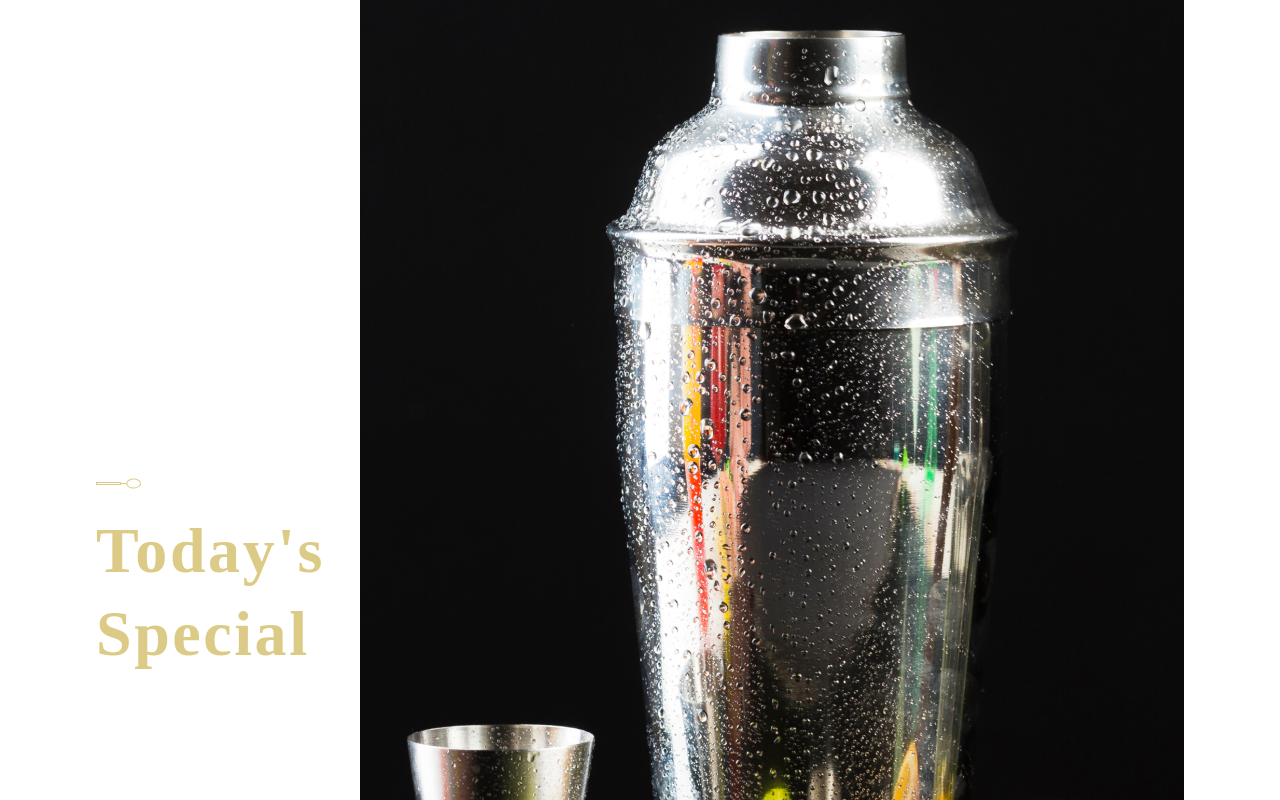
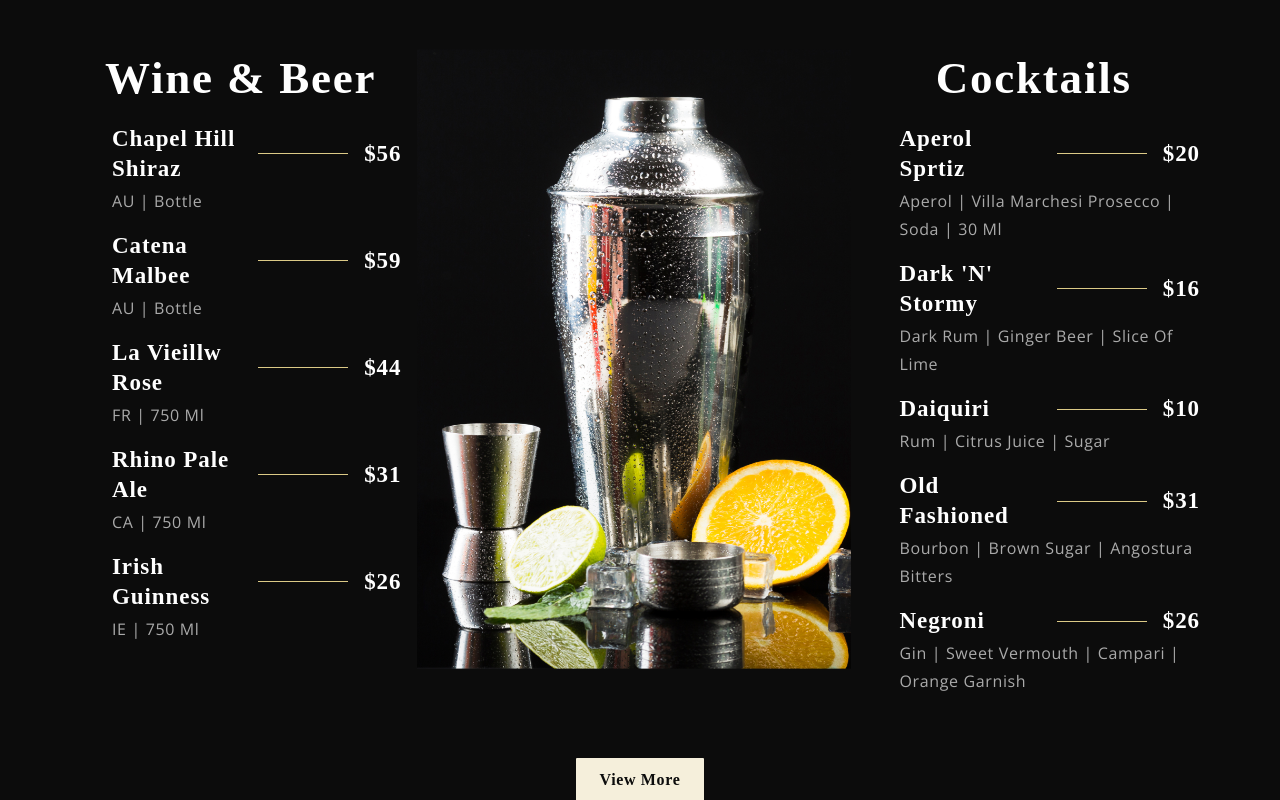
Before and after one commit to Geraldoeze/Gericht-app, a React (Create React App) app: page / in a window 1280 px wide. Shown: the part 2420-3220 px from the top of the page. Built offline with nearby package versions, Linux system fonts and the light colour scheme; a web font is replaced by a local one.

Commit message:
special menu done

```diff
--- a/src/components/Menuitem/MenuItem.css
+++ b/src/components/Menuitem/MenuItem.css
@@ -0,0 +1,35 @@
+.app__menuitem {
+    width: 100%;
+    margin: 1rem;
+
+    display: flex;
+    flex-direction: column;
+}
+
+.app__menuitem-head {
+    display: flex;
+    justify-content: space-between;
+    align-items: center;
+}
+
+.app__menuitem-sub {
+    width: 100%;
+    margin-top: 0.2rem;
+}
+
+.app__menuitem-name {
+    flex: 1;
+}
+
+.app__menuitem-dash {
+    width: 90px;
+    height: 1px;
+    background: var(--color-golden);
+    margin: 0 1rem;
+}
+
+.app__menuitem-price {
+    display: flex;
+    justify-content: flex-end;
+    align-items: flex-end;
+}
--- a/src/components/Menuitem/MenuItem.jsx
+++ b/src/components/Menuitem/MenuItem.jsx
@@ -2,9 +2,24 @@
 
 import './MenuItem.css';
 
-const MenuItem = () => (
-  <div>
-    MenuItem
+const MenuItem = ({title, price, tags}) => (
+  <div className='app__menuitem'>
+    <div className='app__menuitem-head'>
+      <div className='app__menuitem-name'>
+        <p className='p__cormorant' style={{ color:"DCCA87"}} >{title}</p>
+      </div>
+
+      <div className='app__menuitem-dash' />
+
+
+      <div className='app__menuitem-price'>
+        <p className='p__cormorant' >{price}</p>
+      </div>
+    </div>
+
+    <div className='app__menuitem-sub'>
+      <p className='p__opensans' style={{color: '#AAA'}} >{tags}</p>
+    </div>
   </div>
 );
 
--- a/src/container/Menu/SpecialMenu.css
+++ b/src/container/Menu/SpecialMenu.css
@@ -0,0 +1,87 @@
+.app__specialMenu {
+    flex-direction: column;
+    background: var(--color-black);
+}
+
+.app__specialMenu-title {
+    margin-bottom: 2rem;
+    text-align: center;
+}
+
+.app__specialMenu-menu {
+    width: 100%;
+
+    margin: 2rem 0;
+    display: flex;
+    justify-content: center;
+    align-items: flex-start;
+    flex-direction: row;
+}
+
+.app__specialMenu-menu_heading {
+    font-family: var(--font-base);
+    font-weight: 600;
+    font-size: 45px;
+    line-height: 58.8px;
+    letter-spacing: 0.04em;
+    color: var(--color-white);
+}
+
+.app__specialMenu-menu_wine,
+.app__specialMenu-menu_cocktails {
+    flex: 1;
+    width: 100%;
+    flex-direction: column;
+}
+
+.app__specialMenu-menu_img {
+    width: 410px;
+    margin: 0 2rem;
+}
+
+.app__specialMenu-menu_img img {
+    width: 100%;
+    height: auto;
+}
+
+.app__specialMenu-menu_items {
+    display: flex;
+    flex-direction: column;
+
+    margin: 2rem 0;
+    width: 100%;
+}
+
+@media screen and (max-width: 2000px) {
+    .app__specialMenu-menu_img {
+        width: 650px;
+    }
+    .app__specialMenu-menu_img img {
+        height: 620px;
+    }
+
+}
+
+@media screen and (max-width: 1150px) {
+    .app__specialMenu-menu {
+        flex-direction: column;
+        align-items: center;
+        width: 100%;
+    }
+}
+
+@media screen and (max-width: 650px) {
+    .app__specialMenu-menu_img {
+        width: 100%;
+    }
+    .app__specialMenu-menu_img img {
+        height: 450px;
+    }
+    .app__specialMenu-menu_heading {
+        font-size: 35px;
+        line-height: 48.5px;
+    }
+    .app__specialMenu-menu_img {
+        margin: 3rem 0;
+    }
+}
--- a/src/container/Menu/SpecialMenu.jsx
+++ b/src/container/Menu/SpecialMenu.jsx
@@ -11,11 +11,11 @@
     </div>
 
     <div className='app__specialMenu-menu'>
-      <div className='app__specialMenu-menu_wine flex__center'>
-        <p className='app__specialMenu_menu_heading'>Wine & Beer</p>
+      <div className='app__specialMenu-menu_wine flex__center '>
+        <p className='app__specialMenu-menu_heading'>Wine & Beer</p>
         <div className='app__specialMenu_items' >
           {data.wines.map((wine, index) => (
-            <p>{wine.title}</p>
+            <MenuItem key={wine.title + index} title={wine.title} price={wine.price} tags={wine.tags} />
           ))}
         </div>
       </div>
@@ -23,6 +23,18 @@
       <div className='app__specialMenu-menu_img'>
         <img src={images.menu} alt='menu img' />
       </div>
+
+      <div className='app__specialMenu-menu_cocktails flex__center'>
+        <p className='app__specialMenu-menu_heading'>Cocktails</p>
+        <div className='app__specialMenu_items' >
+          {data.cocktails.map((cock, index) => (
+            <MenuItem key={cock.title + index} title={cock.title} price={cock.price} tags={cock.tags} />
+          ))}
+        </div>
+      </div>
+    </div>
+    <div style={{marginTop: '15px'}}>
+      <button type='button' className='custom__button'>View More</button>
     </div>
   </div>
 );
```
